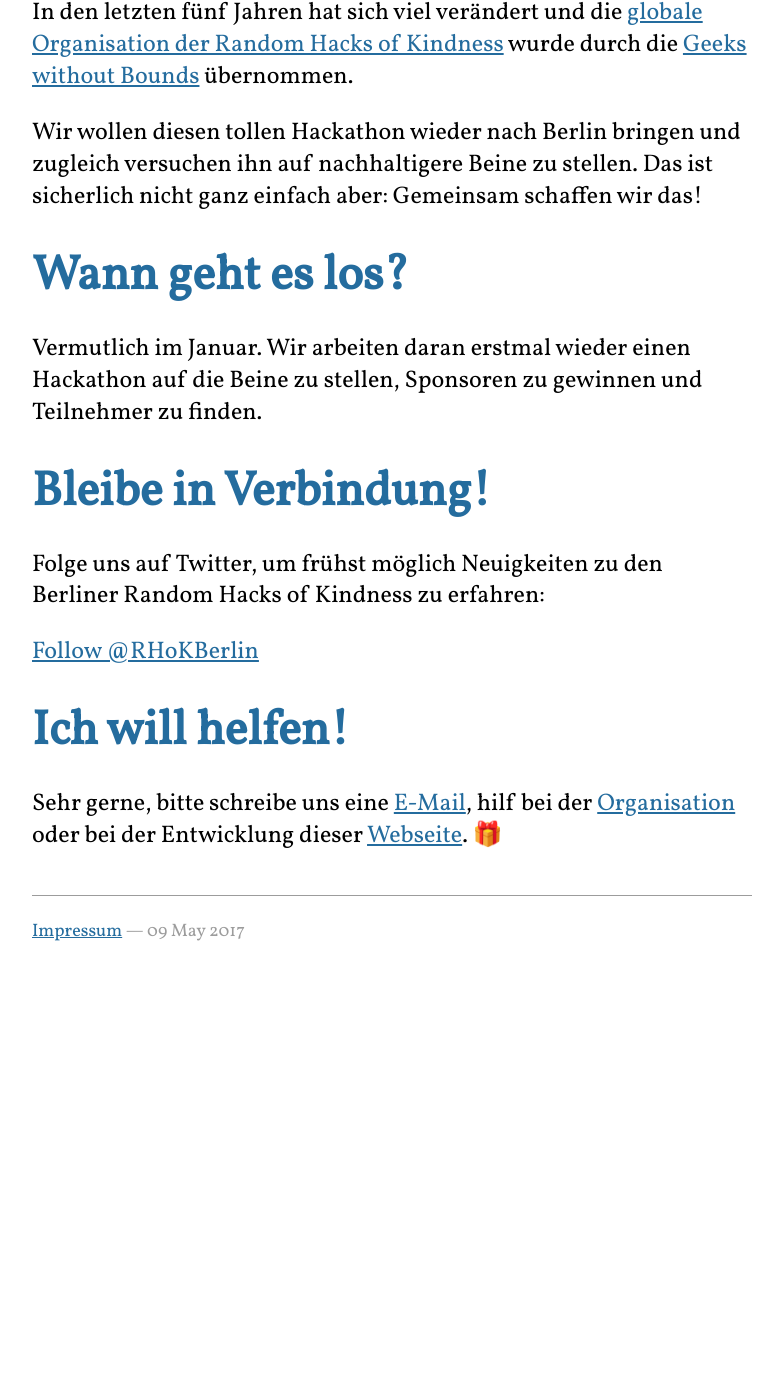
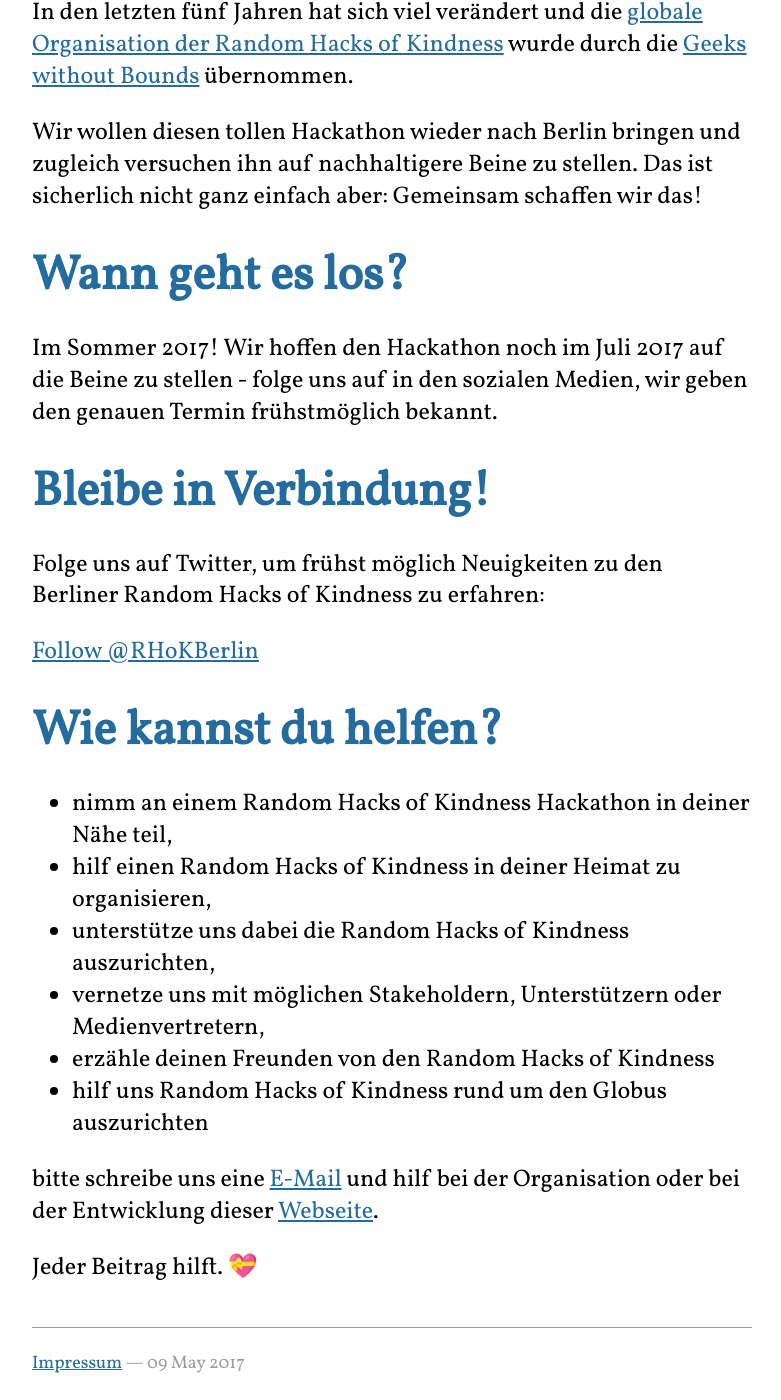
Before and after one commit to everton137/web, a Jekyll site: the page built from index.md, in a window 1280 px wide and 1400 px high, scrolled down 569 px. Shown: the whole window, without its empty margins (248-1029 px from the left). Built offline with Jekyll 4.4.1, drawn with Linux system fonts in a browser that asks for light colours; emoji names are drawn with the system emoji font; comment, search, counter and statistics services are not loaded; before the commit the page ends 1537 px from its top, so only the background shows below that.

Commit message:
Update dependencies, refine contribution section

```diff
--- a/index.md
+++ b/index.md
@@ -12,7 +12,7 @@ Wir wollen diesen tollen Hackathon wieder nach Berlin bringen und zugleich versu
 
 # Wann geht es los?
 
-Vermutlich im Januar. Wir arbeiten daran erstmal wieder einen Hackathon auf die Beine zu stellen, Sponsoren zu gewinnen und Teilnehmer zu finden.
+Im Sommer 2017! Wir hoffen den Hackathon noch im Juli 2017 auf die Beine zu stellen - folge uns auf in den sozialen Medien, wir geben den genauen Termin frühstmöglich bekannt.
 
 # Bleibe in Verbindung!
 
@@ -20,9 +20,18 @@ Folge uns auf Twitter, um frühst möglich Neuigkeiten zu den Berliner Random Ha
 
 {% include follow.html %}
 
-# Ich will helfen!
+# Wie kannst du helfen?
 
-Sehr gerne, bitte schreibe uns eine [E-Mail][mail:florian], hilf bei der [Organisation][rhok.meta] oder bei der Entwicklung dieser [Webseite][rhok.web]. :gift:
+- nimm an einem Random Hacks of Kindness Hackathon in deiner Nähe teil,
+- hilf einen Random Hacks of Kindness in deiner Heimat zu organisieren,
+- unterstütze uns dabei die Random Hacks of Kindness auszurichten,
+- vernetze uns mit möglichen Stakeholdern, Unterstützern oder Medienvertretern,
+- erzähle deinen Freunden von den Random Hacks of Kindness
+- hilf uns Random Hacks of Kindness rund um den Globus auszurichten
+
+bitte schreibe uns eine [E-Mail][mail:florian] und hilf bei der Organisation oder bei der Entwicklung dieser [Webseite][rhok.web].
+
+Jeder Beitrag hilft. :gift_heart:
 
 [rhok-global]: http://www.rhok.cc/
 [gwob]: http://gwob.org/
```
Also changed, not shown: Gemfile.lock, 1 other file.
